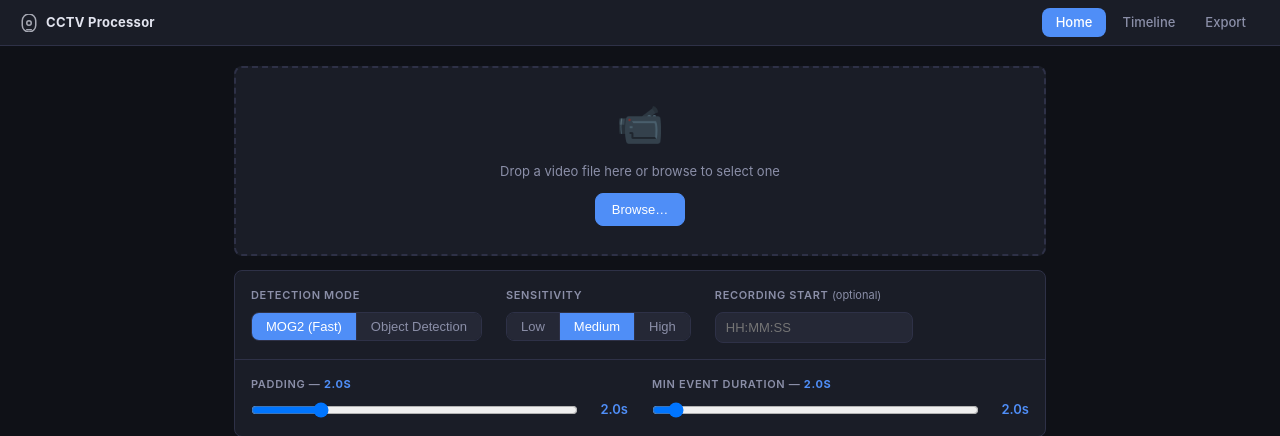
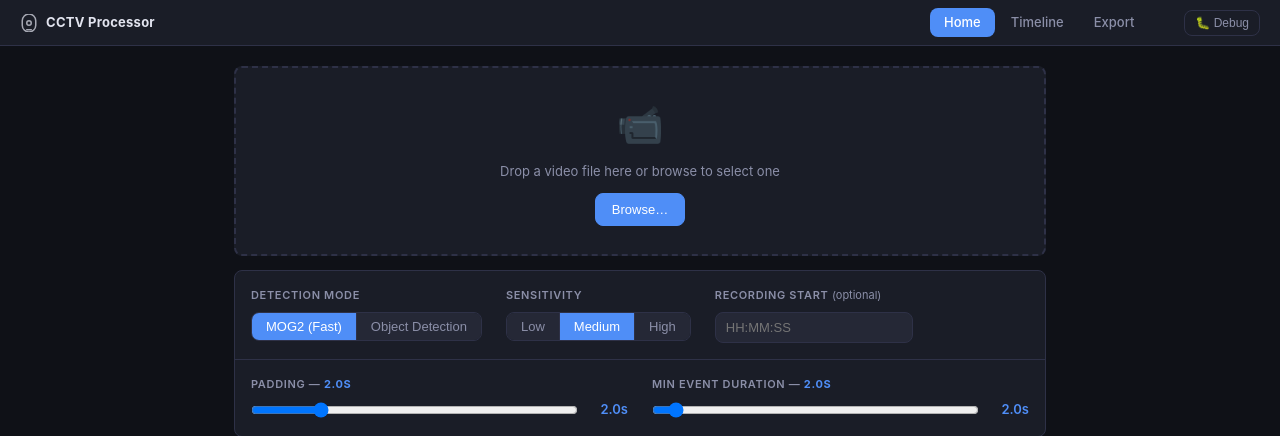
Before and after one commit to abhibattula/CCTV_VIDEO_PROCESSOR_pc, a FastAPI app: page / in a window 1280 px wide. Shown: the top 436 px of the page. Run offline with FastAPI, Linux system fonts and the light colour scheme; parts of the project's set-up code (start-up, migrations or seed data) failed here and were passed over.

Commit message:
feat: add debug log drawer UI with nav toggle and copy/clear

```diff
--- a/static/css/base.css
+++ b/static/css/base.css
@@ -253,3 +253,53 @@ label {
 .modal h2 { margin-bottom: 10px; }
 .modal p  { margin-bottom: 20px; }
 .modal .actions { display: flex; gap: 10px; justify-content: flex-end; }
+
+/* ── Debug log panel ─────────────────────────────────────────────────────── */
+.debug-toggle {
+  margin-left: 12px;
+  padding: 5px 10px;
+  border-radius: var(--radius);
+  font-size: 12px;
+  color: var(--text-dim);
+  background: transparent;
+  border: 1px solid var(--border);
+  cursor: pointer;
+}
+.debug-toggle:hover { background: var(--surface2); color: var(--text); }
+
+.debug-drawer {
+  position: fixed;
+  left: 0; right: 0; bottom: 0;
+  height: 240px;
+  background: var(--surface);
+  border-top: 1px solid var(--border);
+  z-index: 2000;
+  display: none;
+  flex-direction: column;
+}
+.debug-drawer.open { display: flex; }
+
+.debug-drawer__header {
+  display: flex;
+  align-items: center;
+  gap: 10px;
+  padding: 8px 12px;
+  border-bottom: 1px solid var(--border);
+  flex-shrink: 0;
+}
+.debug-drawer__header h4 { font-size: 12px; flex: 1; }
+.debug-drawer__count { font-size: 11px; color: var(--text-dim); white-space: nowrap; }
+
+.debug-drawer__body {
+  flex: 1;
+  overflow-y: auto;
+  padding: 8px 12px;
+  font-family: Consolas, "Courier New", monospace;
+  font-size: 11.5px;
+}
+.debug-drawer__row { padding: 2px 0; white-space: pre-wrap; word-break: break-all; }
+.debug-drawer__row--log   { color: var(--text-dim); }
+.debug-drawer__row--warn  { color: var(--warning); }
+.debug-drawer__row--error { color: var(--danger); }
+.debug-drawer__row--fetch { color: var(--accent); }
+.debug-drawer__row--video { color: var(--success); }
--- a/static/js/app.js
+++ b/static/js/app.js
@@ -3,6 +3,8 @@
  * Pages register themselves via window._cctvPages[path] = { mount(container) }.
  * navigate(path) loads the page module if needed, then calls mount().
  */
+import { installDebugLog } from "/static/js/debug-log.js";
+installDebugLog();
 
 const routes = {
   "/":           "/static/js/pages/home.js",
--- a/static/js/debug-log.js
+++ b/static/js/debug-log.js
@@ -68,6 +68,91 @@ function installGlobalErrorCapture() {
   });
 }
 
+let drawerEl = null;
+let bodyEl   = null;
+let countEl  = null;
+
+function escapeHtml(s) {
+  return s.replace(/&/g, "&amp;").replace(/</g, "&lt;").replace(/>/g, "&gt;");
+}
+
+function renderRows() {
+  if (countEl) countEl.textContent = `${buffer.length} entries`;
+  if (!bodyEl) return;
+  bodyEl.innerHTML = buffer.map(e =>
+    `<div class="debug-drawer__row debug-drawer__row--${e.type}">[${e.ts.slice(11, 19)}] ${e.type.toUpperCase()}: ${escapeHtml(e.text)}</div>`
+  ).join("");
+  bodyEl.scrollTop = bodyEl.scrollHeight;
+}
+
+async function copyToClipboard(text) {
+  try {
+    await navigator.clipboard.writeText(text);
+    return true;
+  } catch {
+    // Fallback for embedded WebViews where the async Clipboard API's
+    // permission model rejects the call even with a real user gesture —
+    // confirmed against this project's QtWebEngine build during planning.
+    try {
+      const ta = document.createElement("textarea");
+      ta.value = text;
+      ta.style.position = "fixed";
+      ta.style.left = "-9999px";
+      document.body.appendChild(ta);
+      ta.select();
+      const ok = document.execCommand("copy");
+      document.body.removeChild(ta);
+      return ok;
+    } catch {
+      return false;
+    }
+  }
+}
+
+function buildUI() {
+  const navBar = document.getElementById("app-nav");
+  if (!navBar) return; // no nav bar on this page — capture still active, just no UI
+
+  const toggle = document.createElement("button");
+  toggle.className   = "debug-toggle";
+  toggle.textContent = "🐛 Debug";
+  navBar.appendChild(toggle);
+
+  drawerEl = document.createElement("div");
+  drawerEl.className = "debug-drawer";
+  drawerEl.innerHTML = `
+    <div class="debug-drawer__header">
+      <h4>Debug Log</h4>
+      <span class="debug-drawer__count" id="debug-count">0 entries</span>
+      <button class="btn" id="debug-copy" style="padding:3px 10px;font-size:11px">Copy</button>
+      <button class="btn" id="debug-clear" style="padding:3px 10px;font-size:11px">Clear</button>
+      <button class="btn" id="debug-close" style="padding:3px 10px;font-size:11px">✕</button>
+    </div>
+    <div class="debug-drawer__body" id="debug-body"></div>
+  `;
+  document.body.appendChild(drawerEl);
+
+  bodyEl  = drawerEl.querySelector("#debug-body");
+  countEl = drawerEl.querySelector("#debug-count");
+
+  toggle.addEventListener("click", () => {
+    drawerEl.classList.toggle("open");
+    if (drawerEl.classList.contains("open")) renderRows();
+  });
+  drawerEl.querySelector("#debug-close").addEventListener("click", () => {
+    drawerEl.classList.remove("open");
+  });
+  drawerEl.querySelector("#debug-clear").addEventListener("click", clearDebugEntries);
+  drawerEl.querySelector("#debug-copy").addEventListener("click", async () => {
+    const text = buffer.map(e => `[${e.ts}] ${e.type.toUpperCase()}: ${e.text}`).join("\n");
+    const ok = await copyToClipboard(text);
+    countEl.textContent = ok ? `${buffer.length} entries (copied)` : "Copy failed — select text manually";
+  });
+
+  onAppend = renderRows;
+  renderRows();
+}
+
 let installed = false;
 
 export function installDebugLog() {
@@ -76,4 +161,5 @@ export function installDebugLog() {
   installConsolePatch();
   installFetchPatch();
   installGlobalErrorCapture();
+  buildUI();
 }
```
Also changed, not shown: shell/main_window.py (+11 -0 lines).
